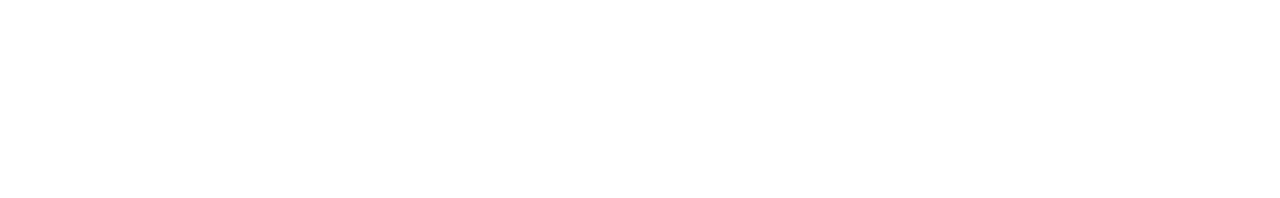
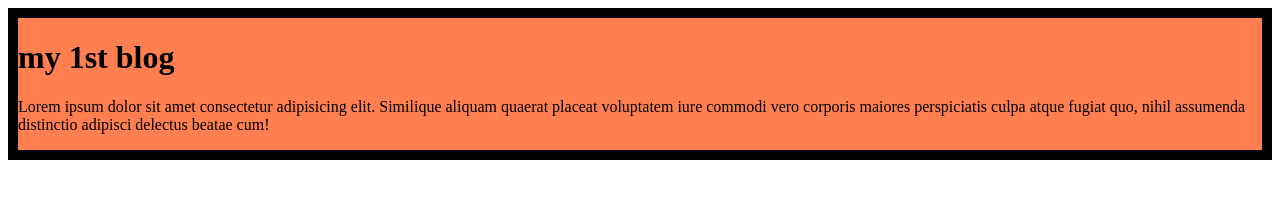
Before and after one commit to zarin857/MY-SIMPLE-REPO, a plain HTML site: page INDEX.HTML in a window 1280 px wide. Drawn offline with Linux system fonts and the light colour scheme.

Commit message:
added 1st blog

```diff
--- a/INDEX.HTML
+++ b/INDEX.HTML
@@ -5,8 +5,12 @@
     <meta name="viewport" content="width=device-width, initial-scale=1.0">
     <title>MY SIMPLE REPO
     </title>
+    <link rel="stylesheet" href="styles/bolg.css">
 </head>
 <body>
-
+    <div>
+        <h1>my 1st blog</h1>
+        <p>Lorem ipsum dolor sit amet consectetur adipisicing elit. Similique aliquam quaerat placeat voluptatem iure commodi vero corporis maiores perspiciatis culpa atque fugiat quo, nihil assumenda distinctio adipisci delectus beatae cum!</p>
+    </div>
 </body>
 </html>
--- /dev/null
+++ b/styles/bolg.css
@@ -0,0 +1,4 @@
+div{
+  background-color: coral;
+  border: 10px solid;
+}
```
